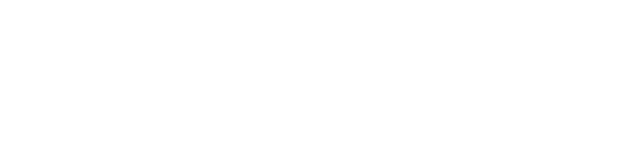
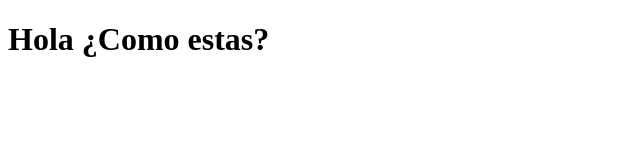
Before and after one commit to GinoRoLa/Prueba-1, a plain HTML site: page index.html in a window 1280 px wide. Shown: the whole page, without its empty margins (0-640 px from the left). Drawn offline with Linux system fonts and the light colour scheme.

Commit message:
version 2

```diff
--- a/index.html
+++ b/index.html
@@ -6,6 +6,6 @@
     <title>Document</title>
 </head>
 <body>
-
+    <h1>Hola ¿Como estas?</h1>
 </body>
 </html>
```
